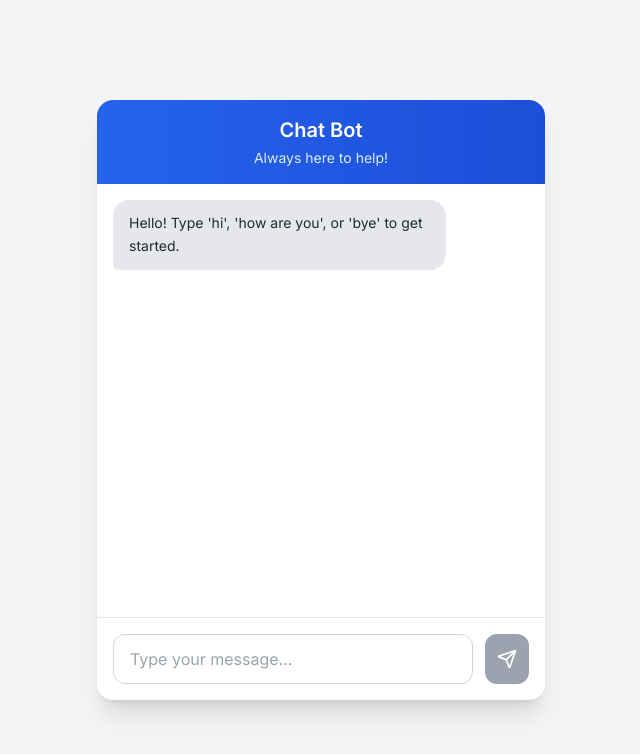
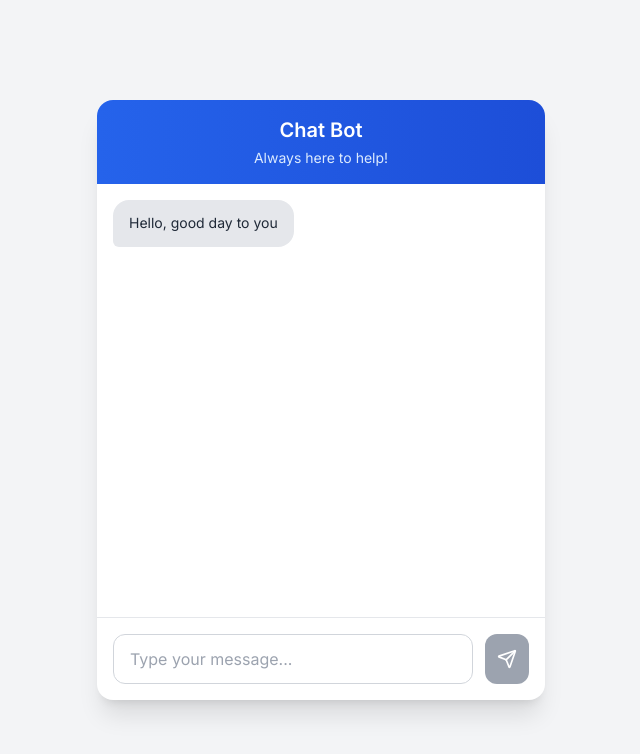
Before and after one commit to hassanambi/chat-bubble-talk, a React (Vite) app: page / in a window 1280 px wide. Shown: the top 754 px of the page, without its empty margins (319-959 px from the left). Built offline with nearby package versions, Linux system fonts and the light colour scheme.

Commit message:
Update initial bot message
Change the initial bot message to "Hello, good day to you".

```diff
--- a/src/pages/Index.tsx
+++ b/src/pages/Index.tsx
@@ -1,4 +1,3 @@
-
 import { useState, useRef, useEffect } from 'react';
 import { Send } from 'lucide-react';
 
@@ -13,7 +12,7 @@ const Index = () => {
   const [messages, setMessages] = useState<Message[]>([
     {
       id: 1,
-      text: "Hello! Type 'hi', 'how are you', or 'bye' to get started.",
+      text: "Hello, good day to you",
       sender: 'bot',
       timestamp: new Date()
     }
```
